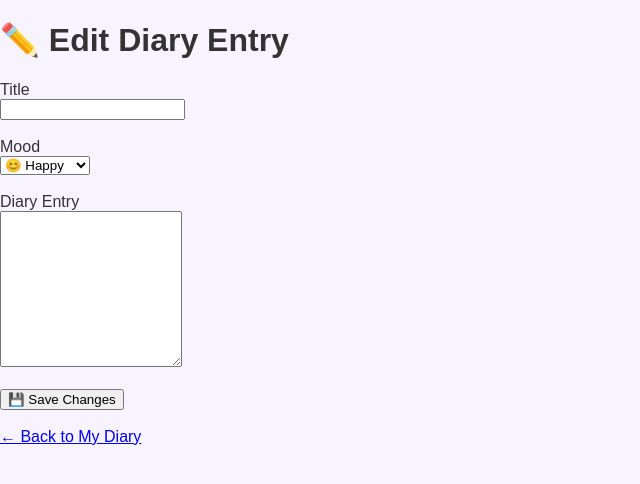
After one commit to mishthi-30/VibeDiary, a Flask app: template templates/edit_entry.html in a window 1280 px wide. The commit adds this page. Shown: the top 484 px of the page, without its empty margins (0-640 px from the left). Run offline with Flask 3, Linux system fonts and the light colour scheme; the template is opened without the code that fills it, so the values that code supplies are empty.

Commit message:
Add edit entry feature

```diff
--- a/app.py
+++ b/app.py
@@ -179,6 +179,61 @@ def entries():
     )
 
 # =========================
+# Edit Diary Entry
+# =========================
+
+@app.route("/edit-entry/<int:entry_id>", methods=["GET", "POST"])
+def edit_entry(entry_id):
+
+    if "username" not in session:
+        return redirect(url_for("login"))
+
+    entry = DiaryEntry.query.filter_by(
+        id=entry_id,
+        username=session["username"]
+    ).first_or_404()
+
+    if request.method == "POST":
+
+        entry.title = request.form.get("title")
+        entry.content = request.form.get("content")
+        entry.mood = request.form.get("mood")
+
+        if not entry.title or not entry.content or not entry.mood:
+            return "Please fill in all fields."
+
+        db.session.commit()
+
+        return redirect(url_for("entries"))
+
+    return render_template(
+        "edit_entry.html",
+        entry=entry
+    )
+
+
+# =========================
+# Delete Diary Entry
+# =========================
+
+@app.route("/delete-entry/<int:entry_id>", methods=["POST"])
+def delete_entry(entry_id):
+
+    if "username" not in session:
+        return redirect(url_for("login"))
+
+    entry = DiaryEntry.query.filter_by(
+        id=entry_id,
+        username=session["username"]
+    ).first_or_404()
+
+    db.session.delete(entry)
+    db.session.commit()
+
+    return redirect(url_for("entries"))
+
+
+# =========================
 # Logout
 # =========================
 
--- /dev/null
+++ b/templates/edit_entry.html
@@ -0,0 +1,95 @@
+<!DOCTYPE html>
+<html lang="en">
+
+<head>
+    <meta charset="UTF-8">
+    <meta name="viewport" content="width=device-width, initial-scale=1.0">
+
+    <title>Edit Entry | VibeDiary</title>
+
+    <link rel="stylesheet" href="{{ url_for('static', filename='css/style.css') }}">
+</head>
+
+<body>
+
+    <div class="diary-container">
+
+        <h1>✏️ Edit Diary Entry</h1>
+
+        <form method="POST">
+
+            <label for="title">Title</label>
+            <br>
+
+            <input
+                type="text"
+                id="title"
+                name="title"
+                value="{{ entry.title }}"
+                required
+            >
+
+            <br><br>
+
+            <label for="mood">Mood</label>
+            <br>
+
+            <select id="mood" name="mood" required>
+
+                <option value="Happy" {% if entry.mood == "Happy" %}selected{% endif %}>
+                    😊 Happy
+                </option>
+
+                <option value="Calm" {% if entry.mood == "Calm" %}selected{% endif %}>
+                    😌 Calm
+                </option>
+
+                <option value="Sad" {% if entry.mood == "Sad" %}selected{% endif %}>
+                    😔 Sad
+                </option>
+
+                <option value="Angry" {% if entry.mood == "Angry" %}selected{% endif %}>
+                    😡 Angry
+                </option>
+
+                <option value="Excited" {% if entry.mood == "Excited" %}selected{% endif %}>
+                    🤩 Excited
+                </option>
+
+                <option value="Anxious" {% if entry.mood == "Anxious" %}selected{% endif %}>
+                    😰 Anxious
+                </option>
+
+            </select>
+
+            <br><br>
+
+            <label for="content">Diary Entry</label>
+            <br>
+
+            <textarea
+                id="content"
+                name="content"
+                rows="10"
+                required
+            >{{ entry.content }}</textarea>
+
+            <br><br>
+
+            <button type="submit">
+                💾 Save Changes
+            </button>
+
+        </form>
+
+        <br>
+
+        <a href="{{ url_for('entries') }}">
+            ← Back to My Diary
+        </a>
+
+    </div>
+
+</body>
+
+</html>
```
Also changed, not shown: templates/entries.html (+23 -0 lines).
